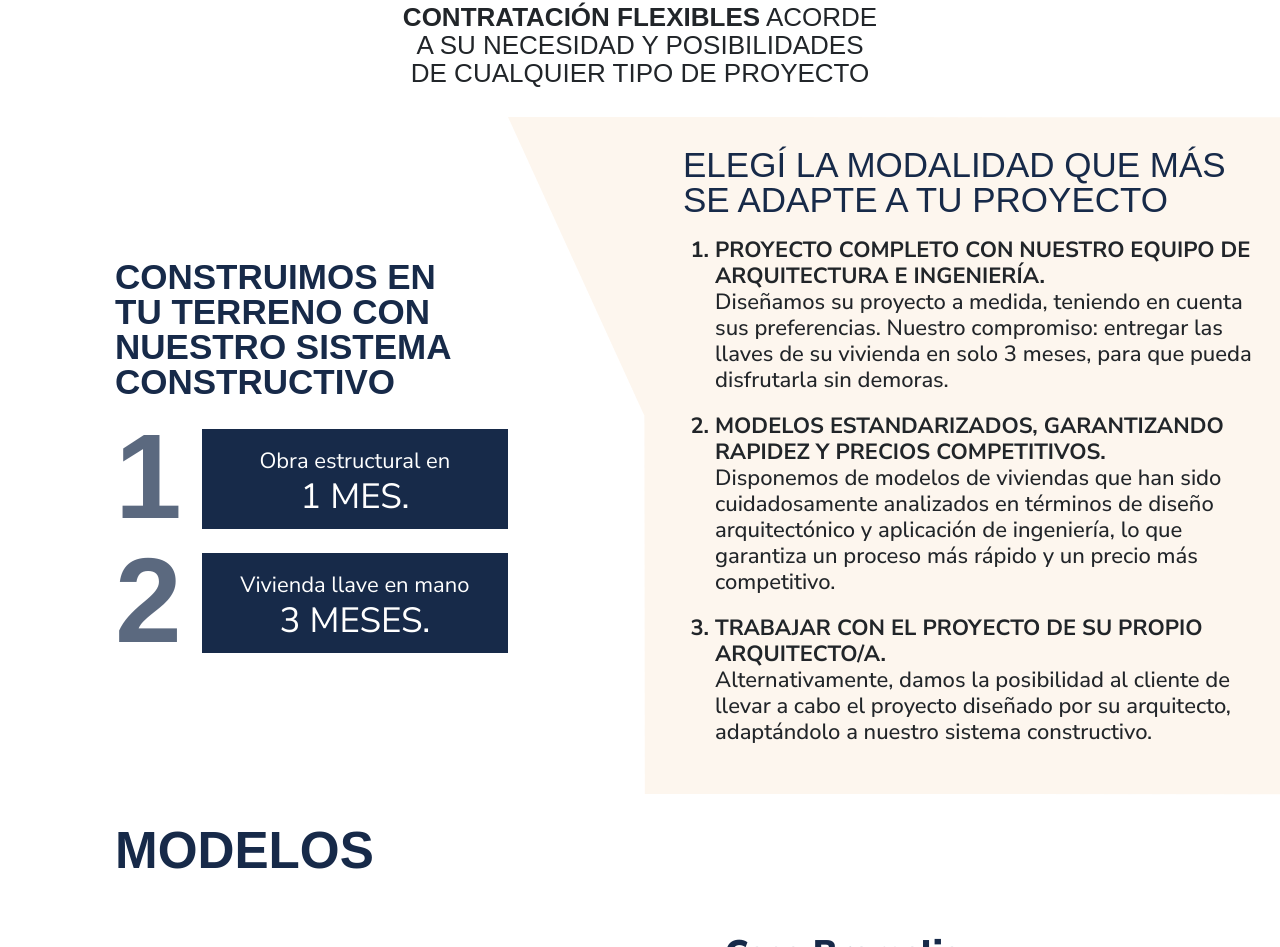
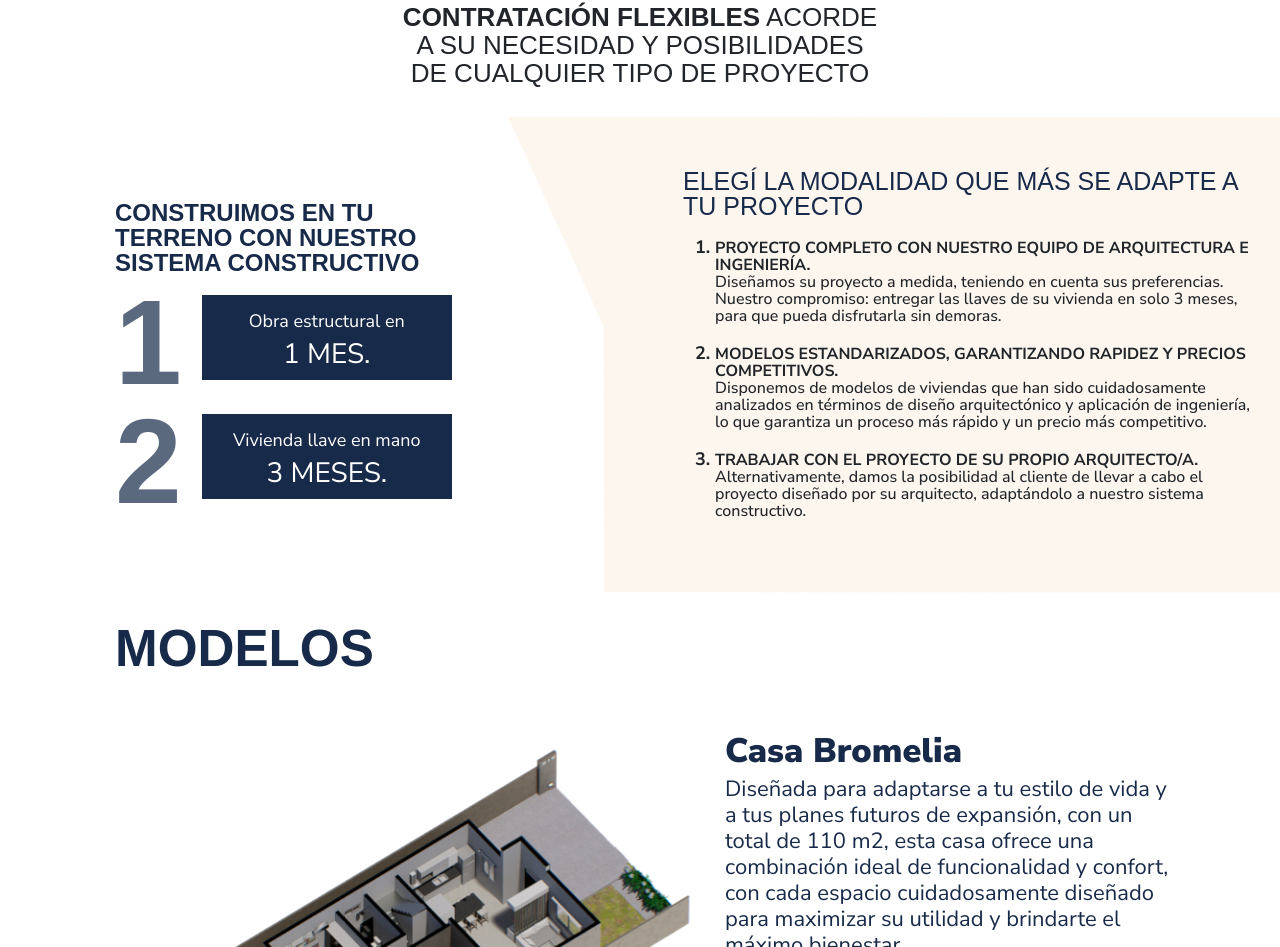
Before and after one commit to facundo1996/amazonia, a React (Create React App) app: page / in a window 1280 px wide. Shown: the part 2529-3476 px from the top of the page. Built offline with nearby package versions, Linux system fonts and the light colour scheme; a web font is replaced by a local one.

Commit message:
Commercialization text reponsive

```diff
--- a/src/index.css
+++ b/src/index.css
@@ -1004,6 +1004,34 @@ h4 {
   }
   .box-commercialization-info {
     padding: 30px 20px 30px 175px;
+  }
+  .title-construction-system {
+    font-size: 24px;
+    line-height: 25px;
+    margin-bottom: 20px;
+  }
+  .availability-info {
+    font-size: 18px;
+    line-height: 34px
+  }
+  .availability-time {
+    font-size: 28px;
+    line-height: 33px
+  }
+  .title-list {
+    font-size: 25px;
+    line-height: 25px;
+  }
+  .list-modality li::marker {
+    font-size: 18px;
+  }
+  .list-modality li {
+    font-size: 16px;
+    line-height: 17px;
+  }
+  .box-availability {
+    width: 250px;
+    height: 85px;
   }
 
   /* DIFFERENCES */
```
